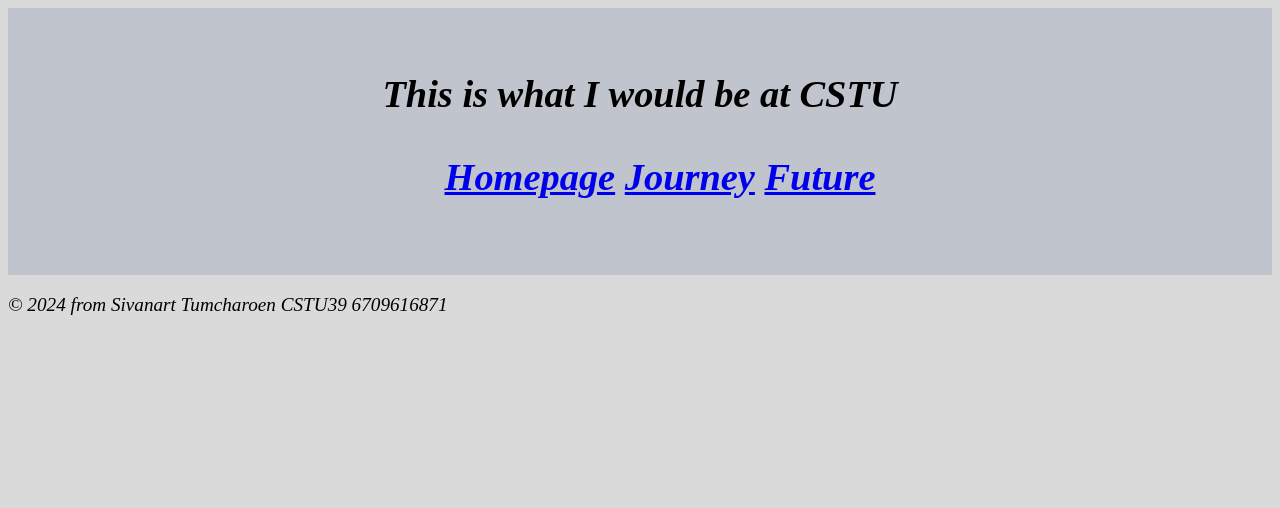
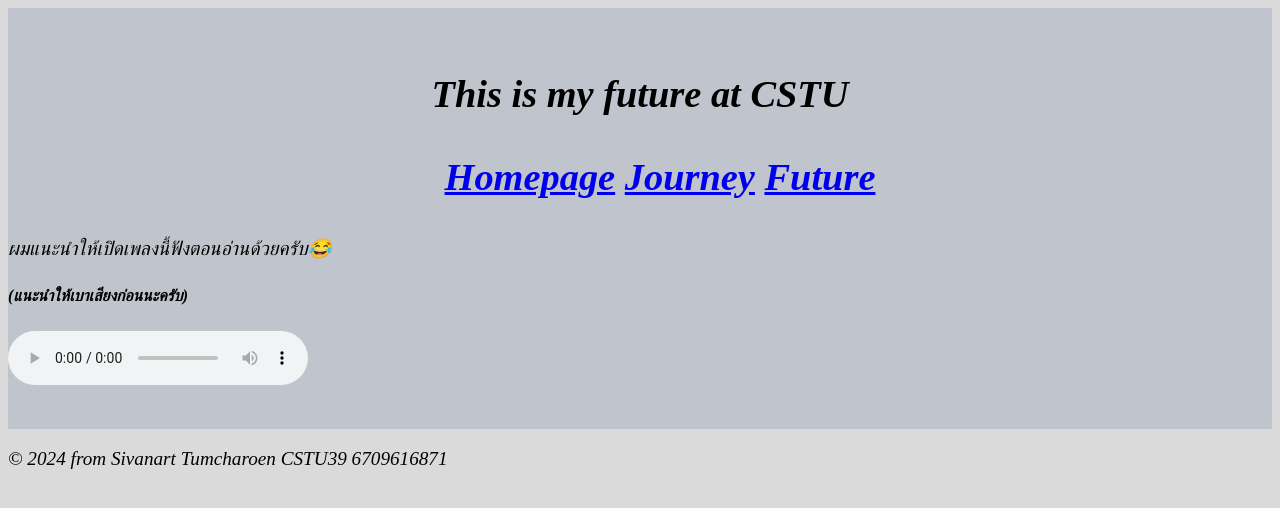
Before and after one commit to Sivanart-Tumcharoen/6709616871_MyCSTUStory, a plain HTML site: page myfuture.html in a window 1280 px wide. Drawn offline with Linux system fonts and the light colour scheme.

Commit message:
add theme sound for myfuture.html

```diff
--- a/myfuture.html
+++ b/myfuture.html
@@ -1,13 +1,15 @@
 <!DOCTYPE html>
 <html>
+
 <head>
     <title>MY Future</title>
     <link rel="stylesheet" href="mystyle.css">
 </head>
+
 <body>
     <header>
-            <div align = "center">
-                <h1>This is what I would be at CSTU</h1>
+        <div align="center">
+            <h1>This is my future at CSTU</h1>
         </div>
 
         <h1>
@@ -20,9 +22,18 @@
                 </ul>
             </nav>
         </h1>
+        <div align="left">
+            ผมแนะนำให้เปิดเพลงนี้ฟังตอนอ่านด้วยครับ&#128514;<br>
+            <h5>(แนะนำให้เบาเสียงก่อนนะครับ)</h5>
+            <audio controls>
+
+                <source src="resources/startup-Theme.mp3" type="audio/mpeg" </audio>
+
+        </div>
     </header>
 </body>
 <footer>
     <p>&copy; 2024 from Sivanart Tumcharoen CSTU39 6709616871</p>
 </footer>
+
 </html>
```
Lines whose indentation alone changed are shown as unchanged.
